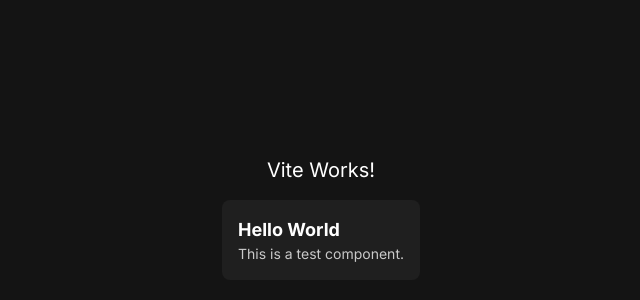
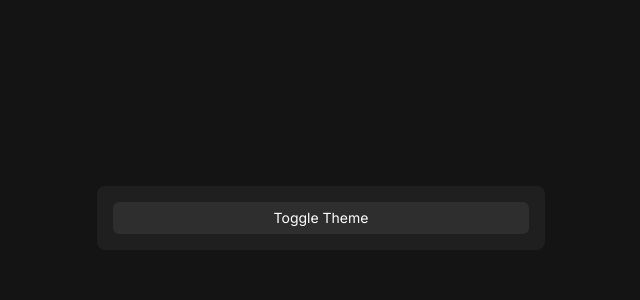
Before and after one commit to refraktorui/refraktor, a React (Vite) app in the folder apps/testing/: page / in a window 1280 px wide. Shown: the part 182-482 px from the top of the page, without its empty margins (319-959 px from the left). Built offline with nearby package versions, Linux system fonts and the light colour scheme.

Commit message:
chore: update testing page

```diff
--- a/apps/testing/package.json
+++ b/apps/testing/package.json
@@ -11,6 +11,7 @@
     "dependencies": {
         "@refraktor/core": "workspace:*",
         "@refraktor/utils": "workspace:*",
+        "@tabler/icons-react": "^3.36.1",
         "@tailwindcss/vite": "^4.1.16",
         "react": "^19.1.1",
         "react-dom": "^19.1.1",
--- a/apps/testing/src/App.tsx
+++ b/apps/testing/src/App.tsx
@@ -1,13 +1,17 @@
+import { Button, cx, useTheme } from "@refraktor/core";
+
 function App() {
+    const { theme, toggleTheme } = useTheme();
+
     return (
         <div className="bg-dark-900 h-screen text-white flex flex-col items-center justify-center gap-4">
-            <h1 className="text-xl">Vite Works!</h1>
-
-            <div className="bg-dark-800 rounded-lg p-4">
-                <h2 className="text-lg font-bold">Hello World</h2>
-                <p className="text-sm text-dark-50">
-                    This is a test component.
-                </p>
+            <div
+                className={cx(
+                    "rounded-lg p-4 w-full max-w-md flex flex-col gap-2",
+                    theme === "dark" ? "bg-dark-800" : "bg-light-400"
+                )}
+            >
+                <Button onClick={toggleTheme}>Toggle Theme</Button>
             </div>
         </div>
     );
--- a/apps/testing/src/index.css
+++ b/apps/testing/src/index.css
@@ -14,6 +14,17 @@
     --color-dark-700: #242424;
     --color-dark-800: #1f1f1f;
     --color-dark-900: #141414;
+
+    --color-light-50: #ffffff;
+    --color-light-100: #f9f9f9;
+    --color-light-200: #f2f2f2;
+    --color-light-300: #e5e5e5;
+    --color-light-400: #d1d1d1;
+    --color-light-500: #b2b2b2;
+    --color-light-600: #8c8c8c;
+    --color-light-700: #666666;
+    --color-light-800: #3f3f3f;
+    --color-light-900: #262626;
 }
 
 /*
--- a/apps/testing/src/main.tsx
+++ b/apps/testing/src/main.tsx
@@ -2,9 +2,18 @@
 import { createRoot } from "react-dom/client";
 import App from "@/App";
 import "./index.css";
+import { createTheme, ThemeProvider } from "@refraktor/core";
+
+const newTheme = createTheme({
+    defaults: {
+        radius: "md"
+    }
+});
 
 createRoot(document.getElementById("root")!).render(
     <StrictMode>
-        <App />
+        <ThemeProvider themeConfig={newTheme}>
+            <App />
+        </ThemeProvider>
     </StrictMode>
 );
```
